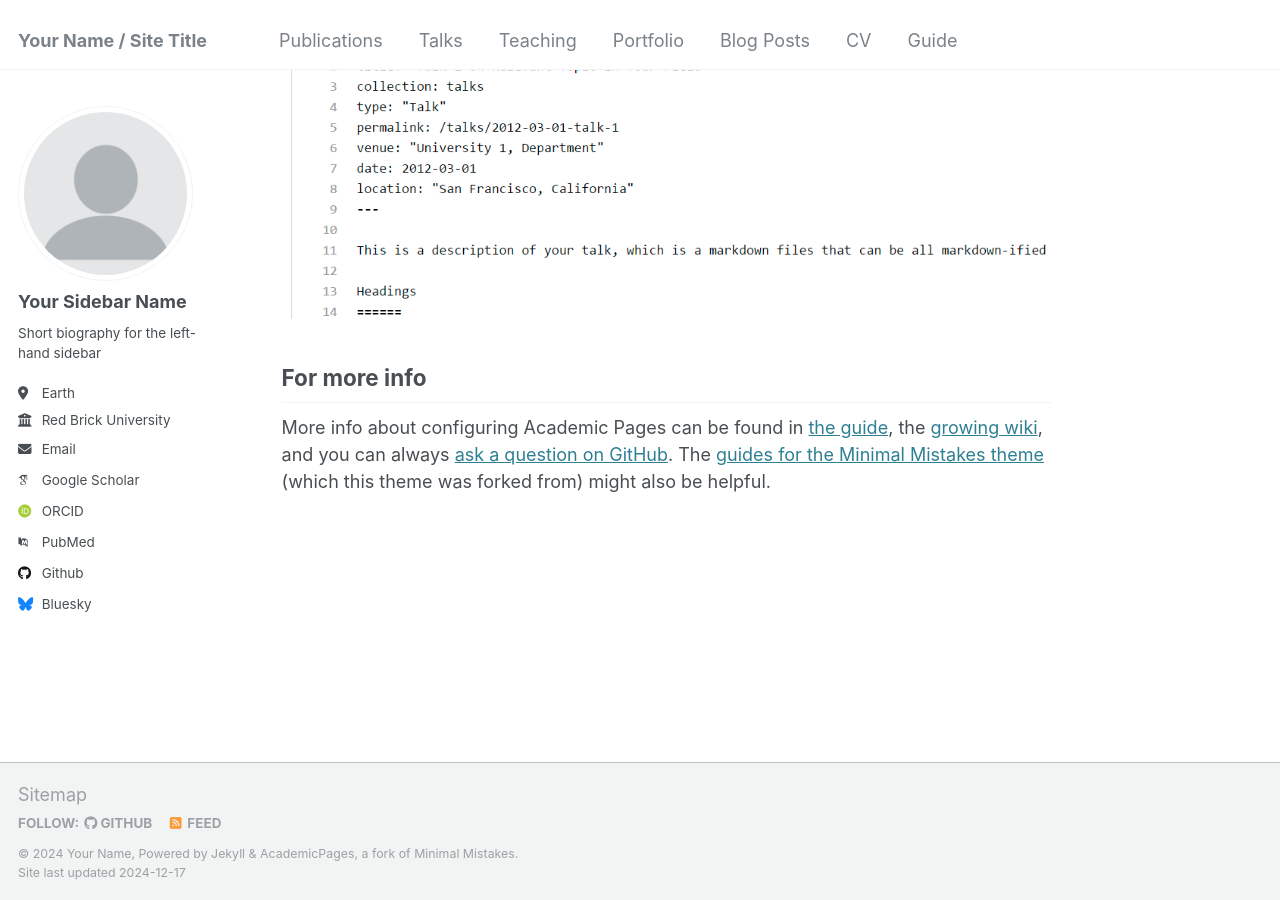
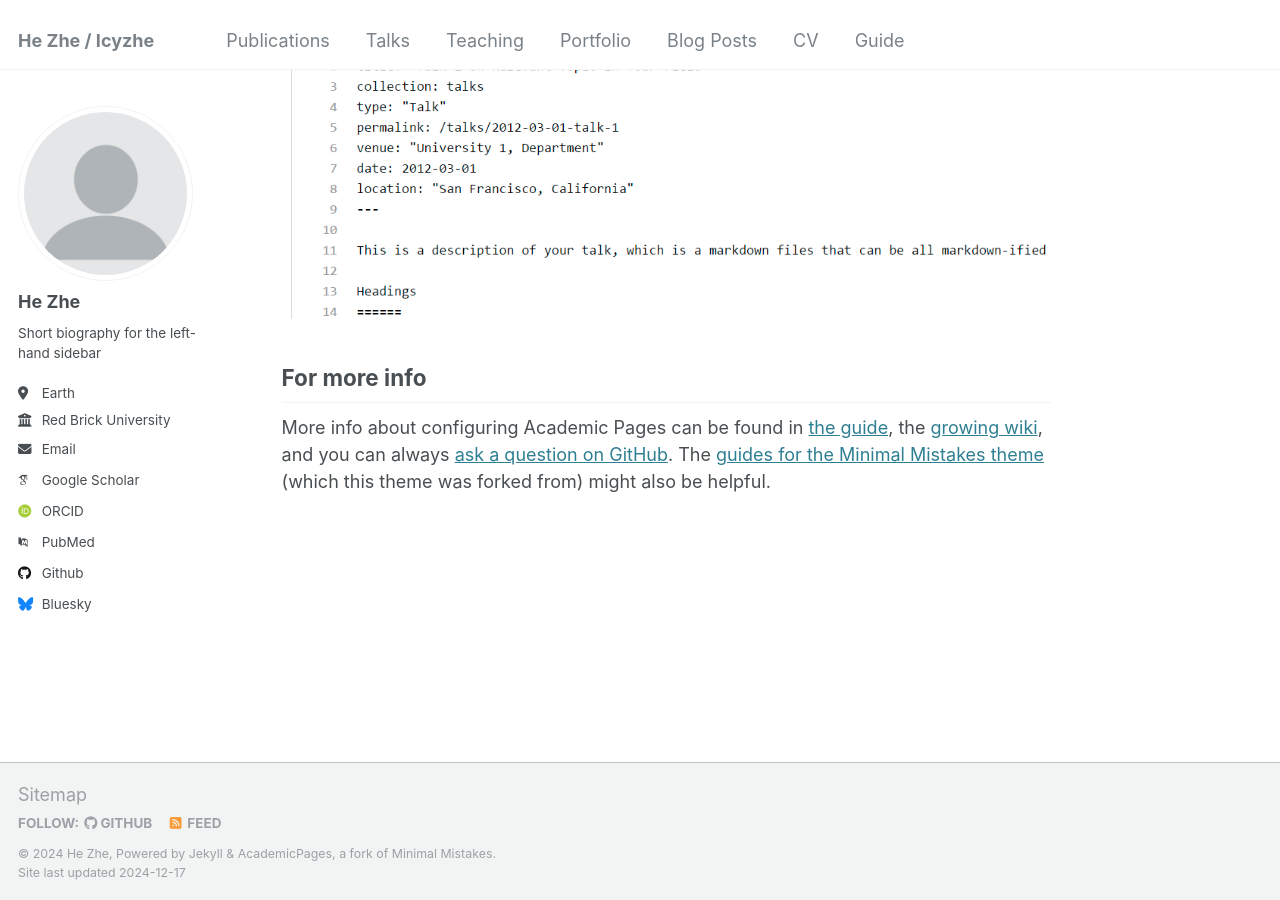
Before and after one commit to icyzhe/icyzhe.github.io, a Jekyll site: the page built from _pages/about.md, in a window 1280 px wide and 900 px high, scrolled down 2643 px. Built offline with Jekyll 4.4.1, drawn with Linux system fonts in a browser that asks for light colours; some web fonts are replaced.

Commit message:
Update _config.yml

```diff
--- a/_config.yml
+++ b/_config.yml
@@ -8,9 +8,9 @@
 
 # Basic Site Settings
 locale                   : "en-US"
-title                    : "Your Name / Site Title"
+title                    : "He Zhe / Icyzhe"
 title_separator          : "-"
-name                     : &name "Your Name"
+name                     : &name "He Zhe"
 description              : &description "personal description"
 url                      : https://academicpages.github.io # the base hostname & protocol for your site e.g. "https://[your GitHub username].github.io"
 baseurl                  : "" # the subpath of your site, e.g. "/blog"
@@ -22,7 +22,7 @@ repository               : "academicpages/academicpages.github.io"
 author:
   # Biographic information
   avatar           : "profile.png"
-  name             : "Your Sidebar Name"
+  name             : "He Zhe"
   pronouns         : # example: "she/her"
   bio              : "Short biography for the left-hand sidebar"
   location         : "Earth"
```
